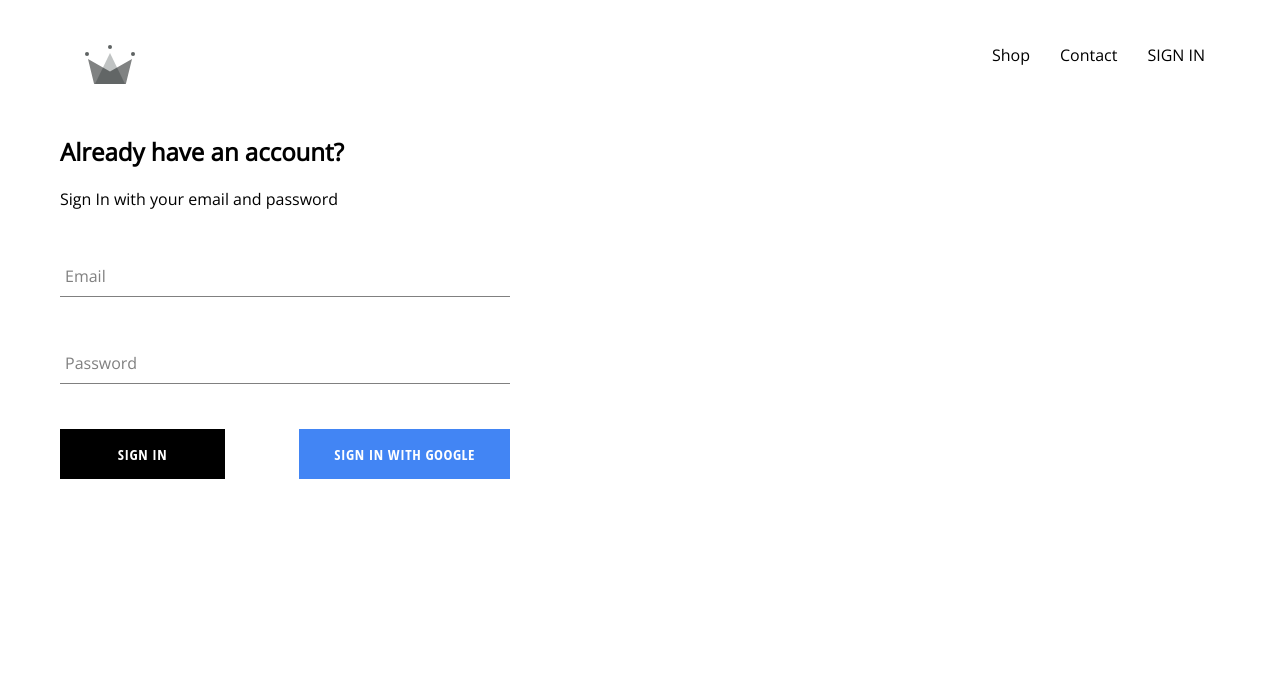
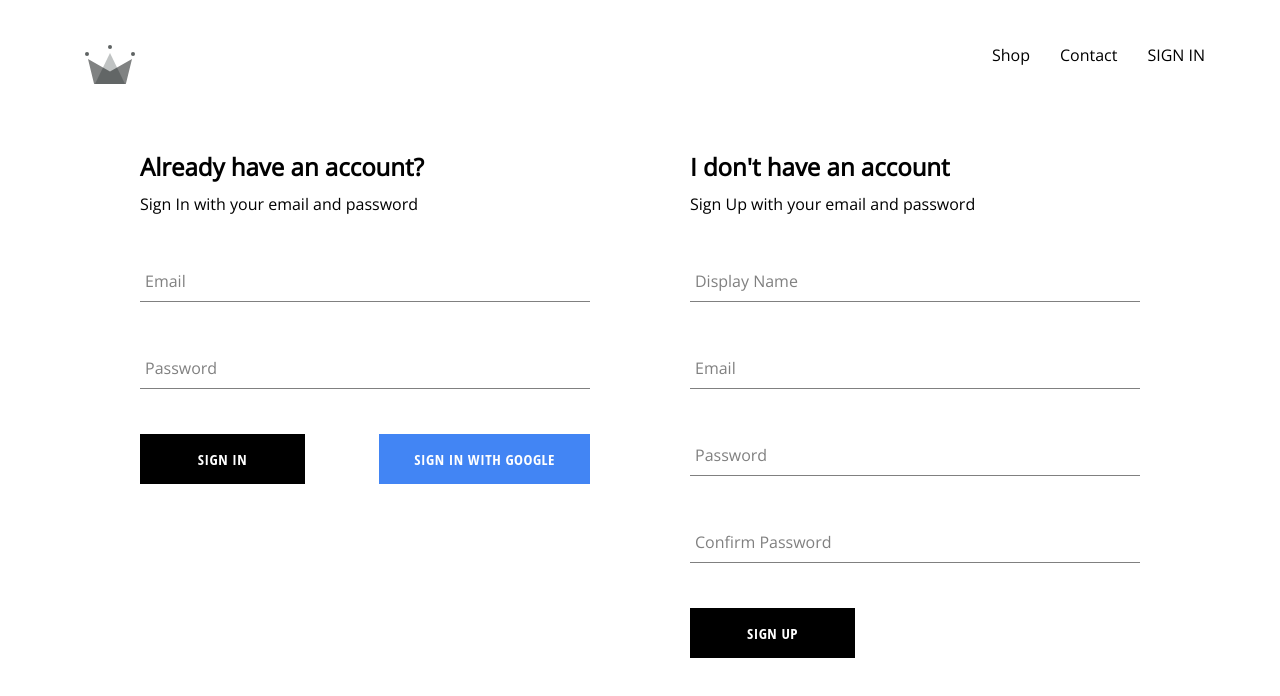
Before and after one commit to kidus-feleke/fua, a React (Create React App) app: page /signin in a window 1280 px wide. Shown: the top 696 px of the page. Built offline with nearby package versions, Linux system fonts and the light colour scheme; no server answers; a web font is replaced by a local one.

Commit message:
implemented firebase utils, included ability to store authenticated users in firebase database

```diff
--- a/src/App.js
+++ b/src/App.js
@@ -5,7 +5,7 @@
 import ShopPage from './pages/Shop/Shop.component';
  import Header from './components/Header/Header.component';
  import SignInAndSignUp from './pages/Sign-in-and-sign-Up/Sign-in-and-sign-up.component';
- import {auth} from './Firebase/firebase.utils'
+ import {auth, createdUserProfileDocument} from './Firebase/firebase.utils'
 
 class App extends React.Component {
   constructor(){
@@ -19,9 +19,24 @@
   unsubscribeFromAuth=null;
 
   componentDidMount(){
-    this.unsubscribeFromAuth=auth.onAuthStateChanged(user=>{
-      this.setState({currentUser:user})
-      console.log(user);
+    this.unsubscribeFromAuth=auth.onAuthStateChanged( async userAuth=>{
+
+      if (userAuth){
+        const userRef= await createdUserProfileDocument(userAuth);
+
+        userRef.onSnapshot(snapShot=>{
+          this.setState(
+            {
+            currentUser:{
+                id:snapShot.id,
+                ...snapShot.data()
+            }
+          }
+          );
+      });
+      }else
+      this.setState({currentUser: userAuth})
+
     })
   }
 
--- a/src/Firebase/firebase.utils.js
+++ b/src/Firebase/firebase.utils.js
@@ -11,6 +11,36 @@
     appId: "1:857185226181:web:5a7aa02e9834beb5e1cfac",
     measurementId: "G-7C5SLLF3XR"
   };
+
+  export const createdUserProfileDocument=async (userAuth, additionalData)=>{
+
+    if(!userAuth) return;
+
+
+
+    const userRef= firestore.doc(`users/${userAuth.uid}`);
+    const snapShot= await userRef.get();
+
+
+    if(!snapShot.exists){
+      const {displayName, email}=userAuth;
+      const createdAt= new Date();
+
+      try{
+       await  userRef.set({
+        displayName,
+        email,
+        createdAt,
+        ...additionalData
+      })
+      }catch(error){
+        console.log('Error creating user', error.message)
+      }
+
+    }
+    return userRef;
+    }
+
    firebase.initializeApp(config);
  export const auth= firebase.auth();
  export const firestore=firebase.firestore();
--- a/src/components/Sign-In/Sign-In.component.jsx
+++ b/src/components/Sign-In/Sign-In.component.jsx
@@ -29,7 +29,7 @@
 render(){
     return(
         <div className="sign-in">
-        <h2>Already have an account?</h2>
+        <h2 className="title" >Already have an account?</h2>
         <span>Sign In with your email and password</span>
 
         <form onSubmit={this.handleSubmit}>
--- a/src/components/Sign-In/Sign-In.styles.scss
+++ b/src/components/Sign-In/Sign-In.styles.scss
@@ -3,7 +3,9 @@
     display: flex;
     flex-direction: column;
 
-
+    .title{
+        margin: 10px 0;
+    }
     .button{
         display: flex;
         justify-content: space-between;
--- /dev/null
+++ b/src/components/Sign-up/Sign-up.component.jsx
@@ -0,0 +1,99 @@
+import React from "react";
+
+import FormInput from "../Form-Input/Form-Input.component";
+import CustomButton from "../Custom-Button/Custom-button.component";
+
+import {auth, createdUserProfileDocument} from '../../Firebase/firebase.utils';
+
+import './Sign-up.styles.scss';
+
+
+class SignUp extends React.Component{
+    constructor(){
+        super();
+
+        this.state={
+            displayName:'',
+            email:'',
+            password:'',
+            confirmPassword:''
+        };
+    }
+
+    handleSubmit=async event=>{
+        event.preventDefault();
+        const {email, password, displayName, confirmPassword}=this.state;
+
+        if(password !== confirmPassword){
+            alert("Password Doesn't match!");
+            return;
+        }
+
+        try{
+            const {user}= await auth.createUserWithEmailAndPassword(email, password);
+            await createdUserProfileDocument(user, {displayName});
+            this.setState(
+                {
+                    displayName:'',
+                    email:'',
+                    password:'',
+                    confirmPassword:''
+                }
+            );
+        }catch(error){
+            console.error(error);
+        }
+
+    };
+
+    handleChange = event =>{
+        const { name, value } = event.target;
+        this.setState({[name]:value});
+     };
+    render(){
+        const {displayName, email, password, confirmPassword    }=this.state;
+        return(
+            <div className='sign-up'>
+            <h2 className='title'>I don't have an account</h2>
+            <span>Sign Up with your email and password</span>
+            <form className="sign-up-form" onSubmit={this.handleSubmit}>
+                <FormInput
+                    type='text'
+                    name='displayName'
+                    value={displayName}
+                    onChange={this.handleChange}
+                    label='Display Name'
+                    required
+                />
+                   <FormInput
+                    type='email'
+                    name='email'
+                    value={email}
+                    onChange={this.handleChange}
+                    label='Email'
+                    required
+                />
+                   <FormInput
+                    type='password'
+                    name='password'
+                    value={password}
+                    onChange={this.handleChange}
+                    label='Password'
+                    required
+                />
+                   <FormInput
+                    type='password'
+                    name='confirmPassword'
+                    value={confirmPassword}
+                    onChange={this.handleChange}
+                    label='Confirm Password'
+                    required
+                />
+                <CustomButton type='submit'>SIGN UP</CustomButton>
+            </form>
+
+            </div>
+        )
+    }
+}
+export default SignUp;
--- /dev/null
+++ b/src/components/Sign-up/Sign-up.styles.scss
@@ -0,0 +1,9 @@
+.sign-up{
+    display: flex;
+    flex-direction: column;
+    width: 450px;
+
+    .title{
+        margin: 10px 0;
+    }
+}
--- a/src/pages/Sign-in-and-sign-Up/Sign-in-and-sign-up.component.jsx
+++ b/src/pages/Sign-in-and-sign-Up/Sign-in-and-sign-up.component.jsx
@@ -2,9 +2,12 @@
 
 import './Sign-in-and-sign-up.styles.scss';
 import SignIn from "../../components/Sign-In/Sign-In.component";
+import SignUp from "../../components/Sign-up/Sign-up.component";
 
 const SignInAndSignUp=()=>(
     <div className="sign-in-and-sign-up">
-    <SignIn /></div>
+    <SignIn />
+    <SignUp />
+    </div>
 );
 export default SignInAndSignUp;
--- a/src/pages/Sign-in-and-sign-Up/Sign-in-and-sign-up.styles.scss
+++ b/src/pages/Sign-in-and-sign-Up/Sign-in-and-sign-up.styles.scss
@@ -0,0 +1,6 @@
+.sign-in-and-sign-up{
+    width: 1000px;
+    display: flex;
+    justify-content: space-between;
+    margin: 50px auto;
+}
```
Also changed, not shown: src/components/Header/Header.component.jsx (+5 -5 lines).
